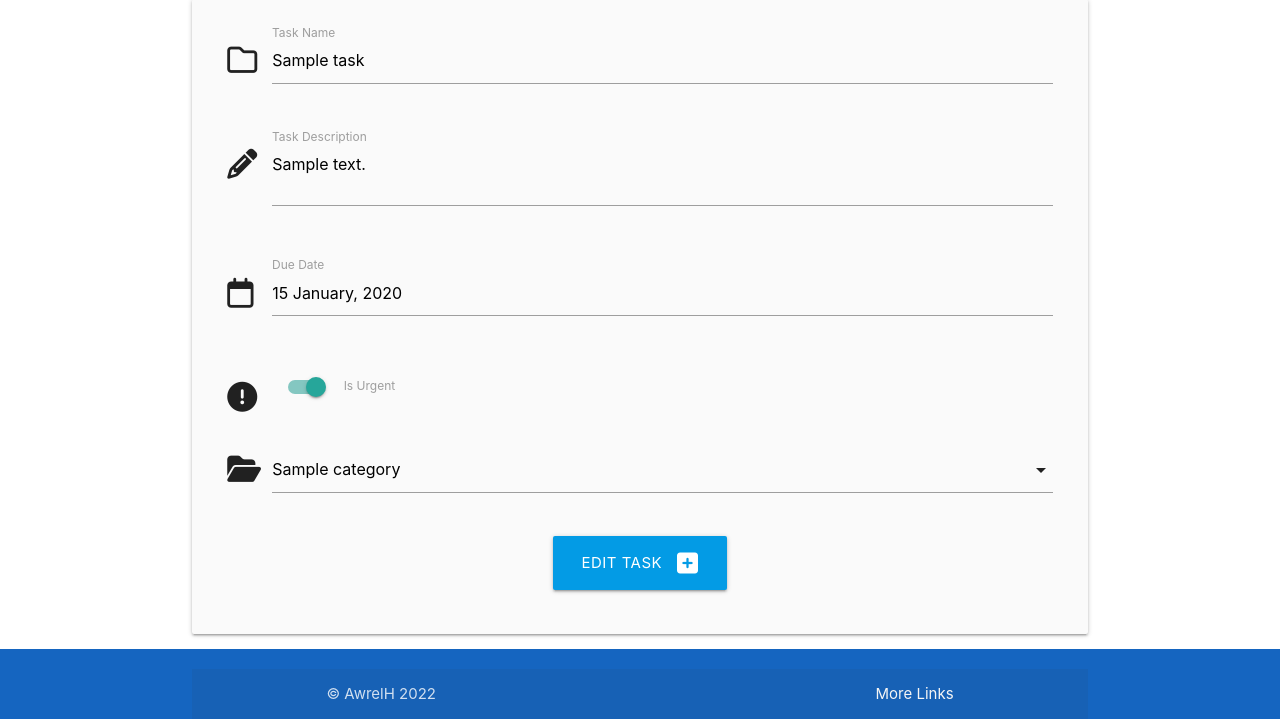
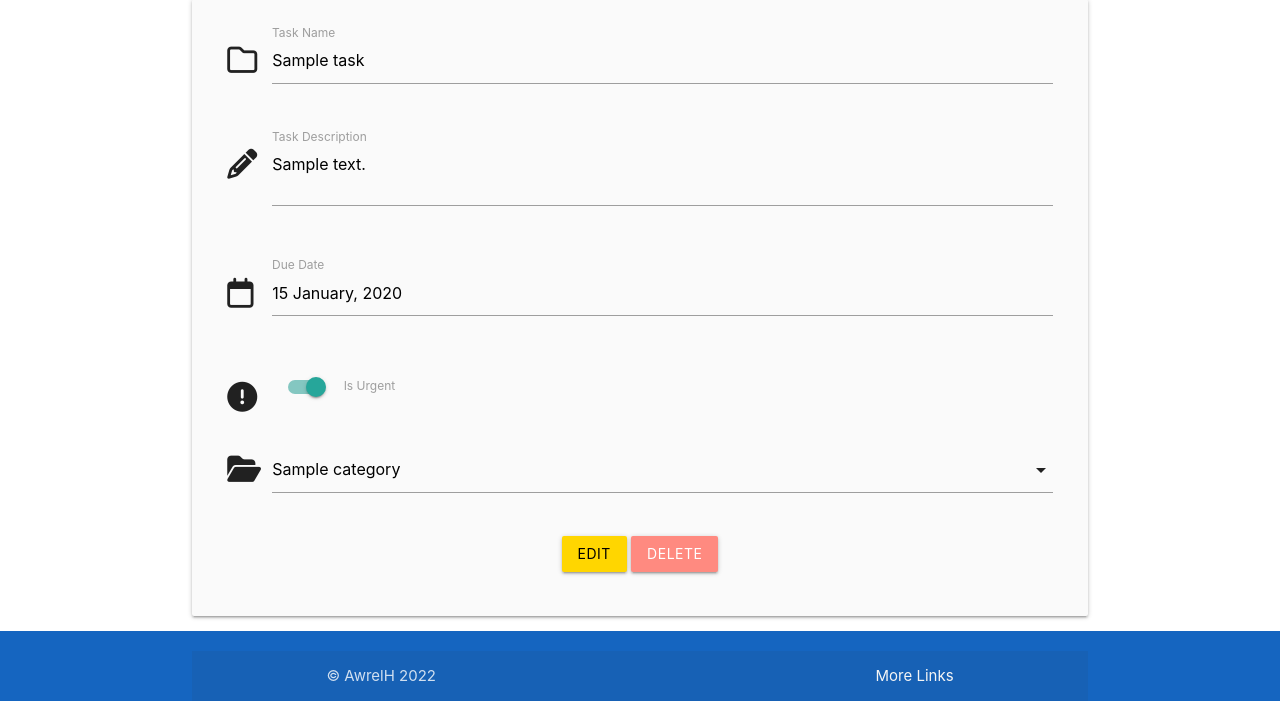
Before and after one commit to AwrelH/taskmanager, a Flask app: page /edit_task/1 in a window 1280 px wide. Shown: the part 160-879 px from the top of the page. Run offline with Flask 2, Linux system fonts and the light colour scheme; tables that the repository leaves empty hold one stand-in row (values such as "Sample post"); some libraries are stand-ins or nearby versions.

```diff
--- a/taskmanager/routes.py
+++ b/taskmanager/routes.py
@@ -72,3 +72,10 @@ def edit_task(task_id):
         task.category_id = request.form.get("category_id")
         db.session.commit()
     return render_template("edit_task.html", task=task, categories=categories)
+
+@app.route("/delete_task/<int:task_id>")
+def delete_task(task_id):
+    task = Task.query.get_or_404(task_id)
+    db.session.delete(task)
+    db.session.commit()
+    return redirect(url_for("home"))
--- a/taskmanager/templates/categories.html
+++ b/taskmanager/templates/categories.html
@@ -30,6 +30,7 @@
                     <div class="modal-content">
                         <h4>Are you sure you want to delete this Category?</h4>
                         <p>This action cannot be undone.</p>
+                        <p>All tasks in the category will also be deleted.</p>
 
                     </div>
                     <div class="modal-footer">
--- a/taskmanager/templates/edit_task.html
+++ b/taskmanager/templates/edit_task.html
@@ -75,9 +75,22 @@
         </div>
         <div class="row">
             <div class="col s12 center-align">
-                <button type="submit" class="btn-large light-blue darken-1">
-                    Edit Task <i class="fa fa-plus-square right"></i>
-                </button>
+                <a href="{{ url_for('edit_task', task_id=task.id )}}"
+                    class="btn yellow accent-4 black-text">Edit</a>
+                <a href="#modal-{{ task.id }}" class="btn red accent-1 modal-trigger">Delete</a>
+
+                <!-- Modal -->
+                <div id="modal-{{ task.id }}" class="modal">
+                    <div class="modal-content">
+                        <h4>Are you sure you want to delete this Category?</h4>
+                        <p>This action cannot be undone.</p>
+
+                    </div>
+                    <div class="modal-footer">
+                        <a href="{{url_for('delete_task',task_id=task.id )}}" class="btn red center-align">Yes</a>
+                        <a href="#" class="btn green modal-close">No</a>
+                    </div>
+                </div>
             </div>
         </div>
 
```
Also changed, not shown: requirements.txt (added, +8 -0 lines), taskmanager/templates/tasks.html (+13 -0 lines), 1 other file.
